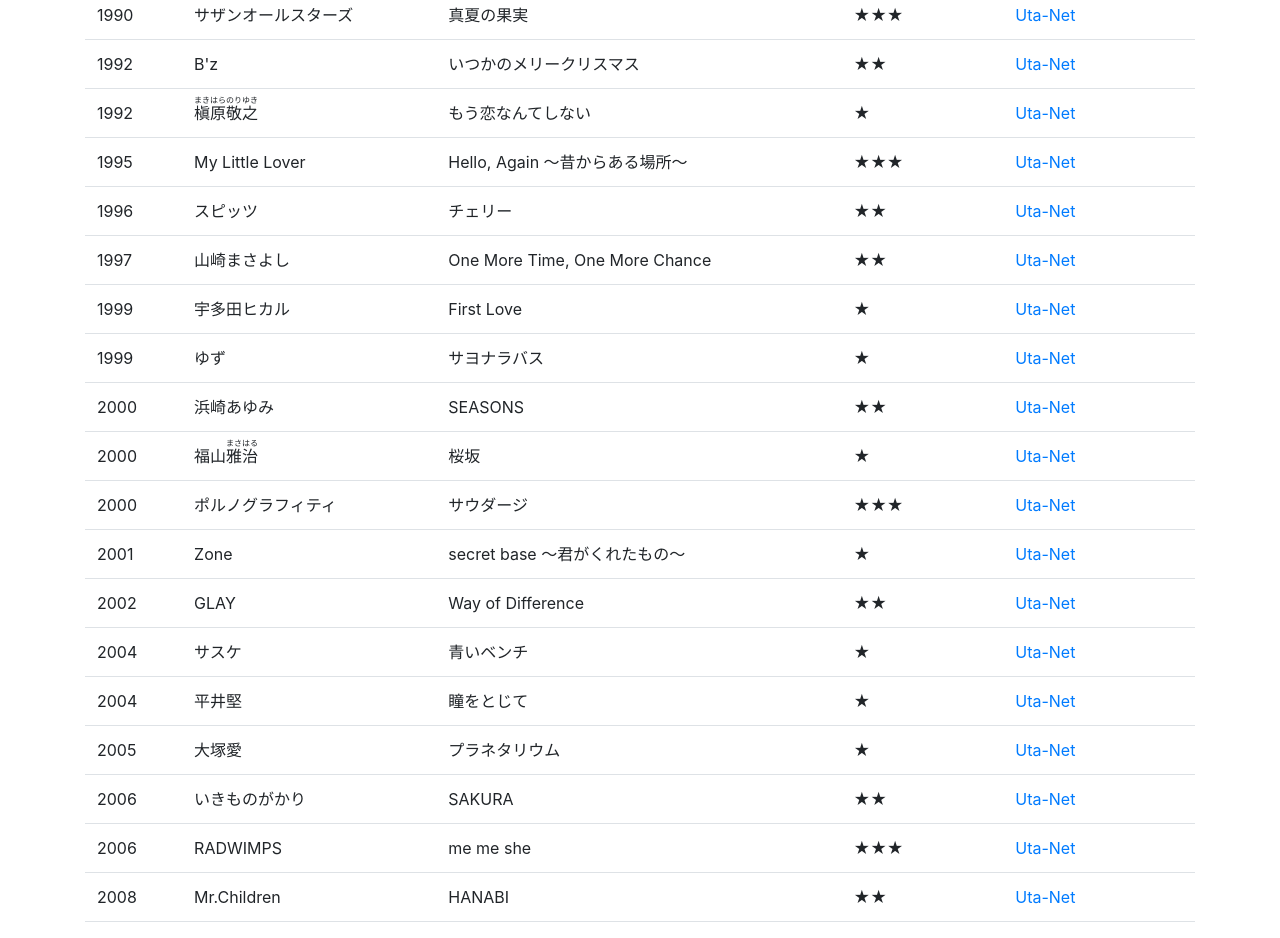
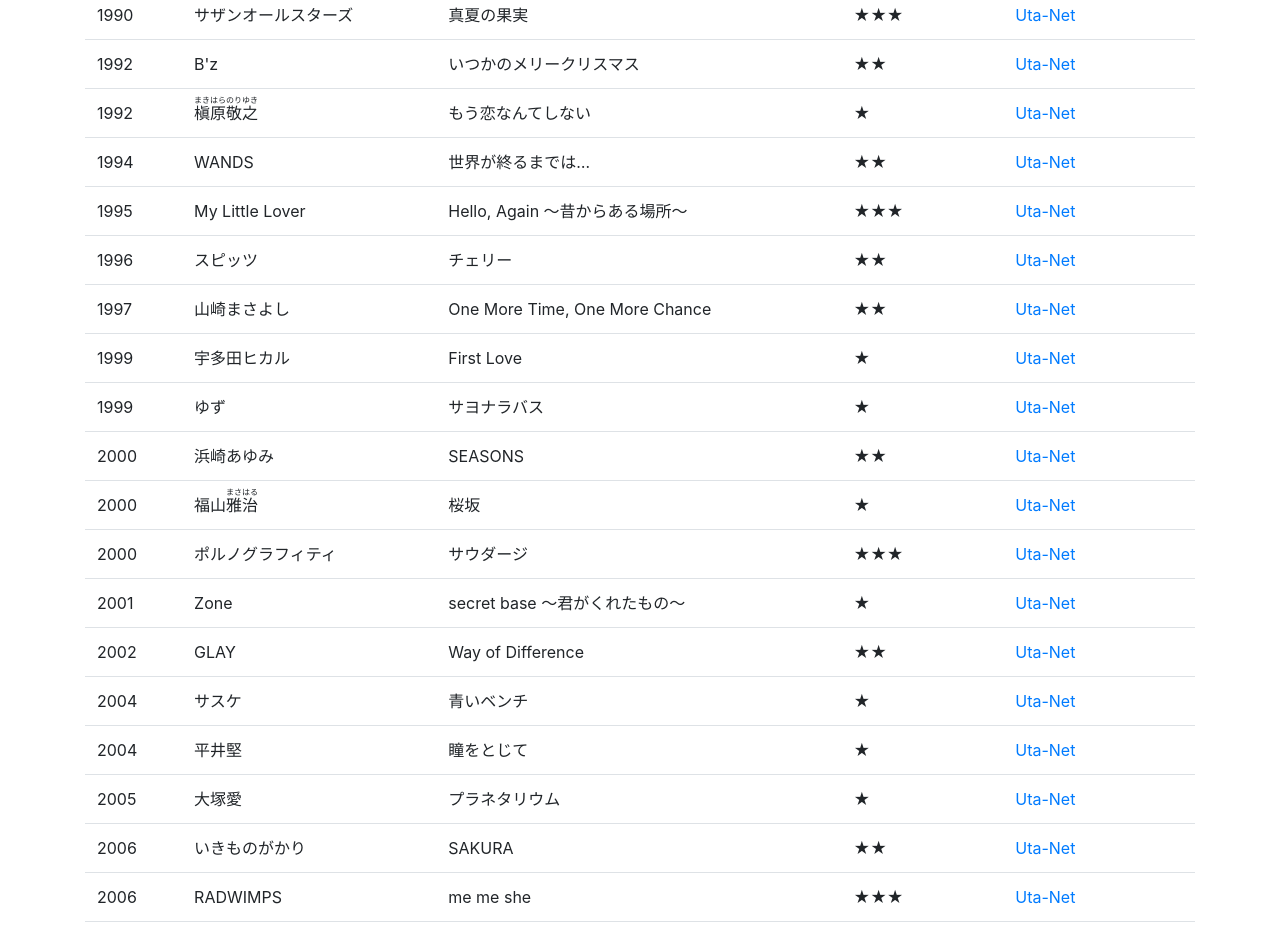
Before and after one commit to YuugenP/nozomiyamada.github.io, a plain HTML site: page blogs/0203-2.html in a window 1280 px wide. Shown: the part 880-1818 px from the top of the page. Drawn offline with nearby package versions, Linux system fonts and the light colour scheme; a script that the page names is missing; files whose address does not match are found by name.

Commit message:
Update 0203-2.html

```diff
--- a/blogs/0203-2.html
+++ b/blogs/0203-2.html
@@ -172,6 +172,13 @@
           <td>もう恋なんてしない</td>
           <td>★</td>
           <td><a href="https://www.uta-net.com/movie/4523/" target="blank_">Uta-Net</a></td>
+        </tr>
+        <tr>
+          <td>1994</td>
+          <td>WANDS</td>
+          <td>世界が終るまでは…</td>
+          <td>★★</td>
+          <td><a href="https://www.uta-net.com/movie/7634/" target="blank_">Uta-Net</a></td>
         </tr>
         <tr>
           <td>1995</td>
```
